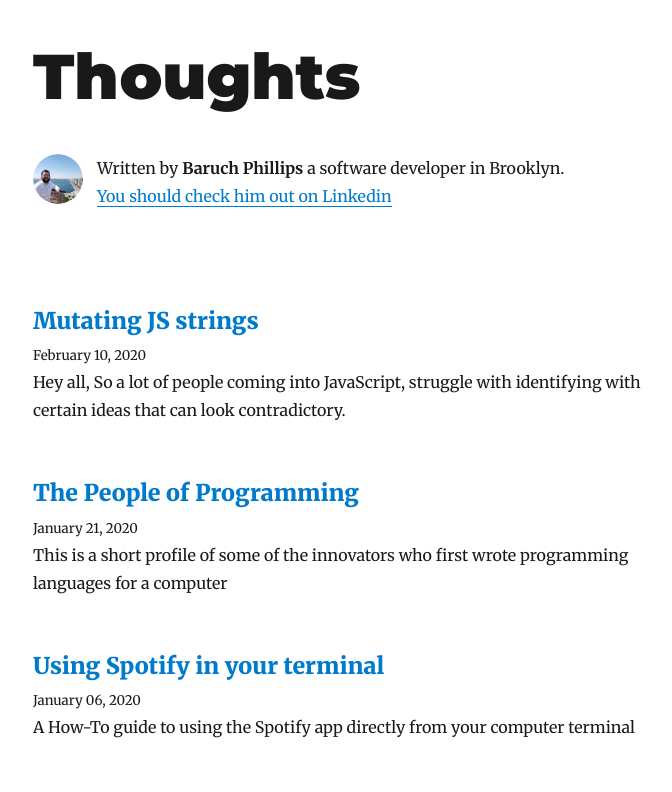
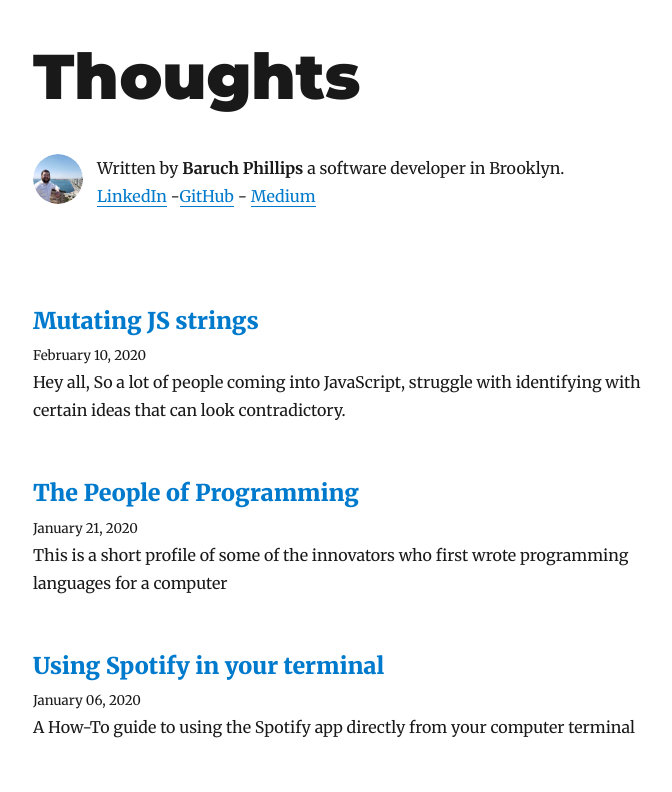
Before and after one commit to bphillips95/Coding-blog, a Gatsby site: page / in a window 1280 px wide. Shown: the top 792 px of the page, without its empty margins (292-964 px from the left). Built offline with nearby package versions, Linux system fonts and the light colour scheme; Gatsby itself is replaced by a stand-in of ours; some packages are replaced by stand-ins of ours.

Commit message:
added github and medium

```diff
--- a/src/components/bio.js
+++ b/src/components/bio.js
@@ -61,7 +61,12 @@ const Bio = () => {
         {` `}
         <br/>
         <a href={`https://linkedin.com/in/${social.linkedin}`}>
-          You should check him out on Linkedin
+         LinkedIn
+        </a> -
+        <a href={`https://github.com/bphillips95`}>
+         GitHub
+        </a> -  <a href={`https://medium.com/@baruchphillips`}>
+         Medium
         </a>
       </p>
     </div>
--- a/src/pages/about.js
+++ b/src/pages/about.js
@@ -1,14 +1,27 @@
 import React from "react"
-import { graphql } from "gatsby"
+import { graphql, Link } from "gatsby"
 import Img from "gatsby-image"
 
 export default ({ data }) => (
+
   <div>
     <h1>About the Author</h1>
+
    <p>Welcome to my Gatsby site.</p>
 
-    <p>My name is Baruch Phillips and I am a software developer in NYC.</p>
+    <p>My name is Baruch Phillips and I am a software developer in NYC.
+      <br/>
+    I have experience using Ruby on Rails, Javascript and React/Redux, for any inquiries please reach out to me on   <a href={`https://linkedin.com/in/${data.site.siteMetadata.social.linkedin}`}>Linkedin</a></p>
+
     <Img fixed={data.file.childImageSharp.fixed} />
+
+    <br/>
+    <a href={`https://medium.com/@baruchphillips`}>Check out my Blog on Medium</a>
+    <br/>
+    <a href={`https://github.com/bphillips95`}>Check out my GitHub</a>
+    <br/>
+    <br/>
+    <Link to="/">Home</Link>
   </div>
 )
 export const query = graphql`
@@ -22,5 +35,16 @@ export const query = graphql`
         }
       }
     }
+    site {
+      siteMetadata {
+        author {
+          name
+          summary
+        }
+        social {
+          linkedin
+        }
+      }
+    }
   }
 `
```
